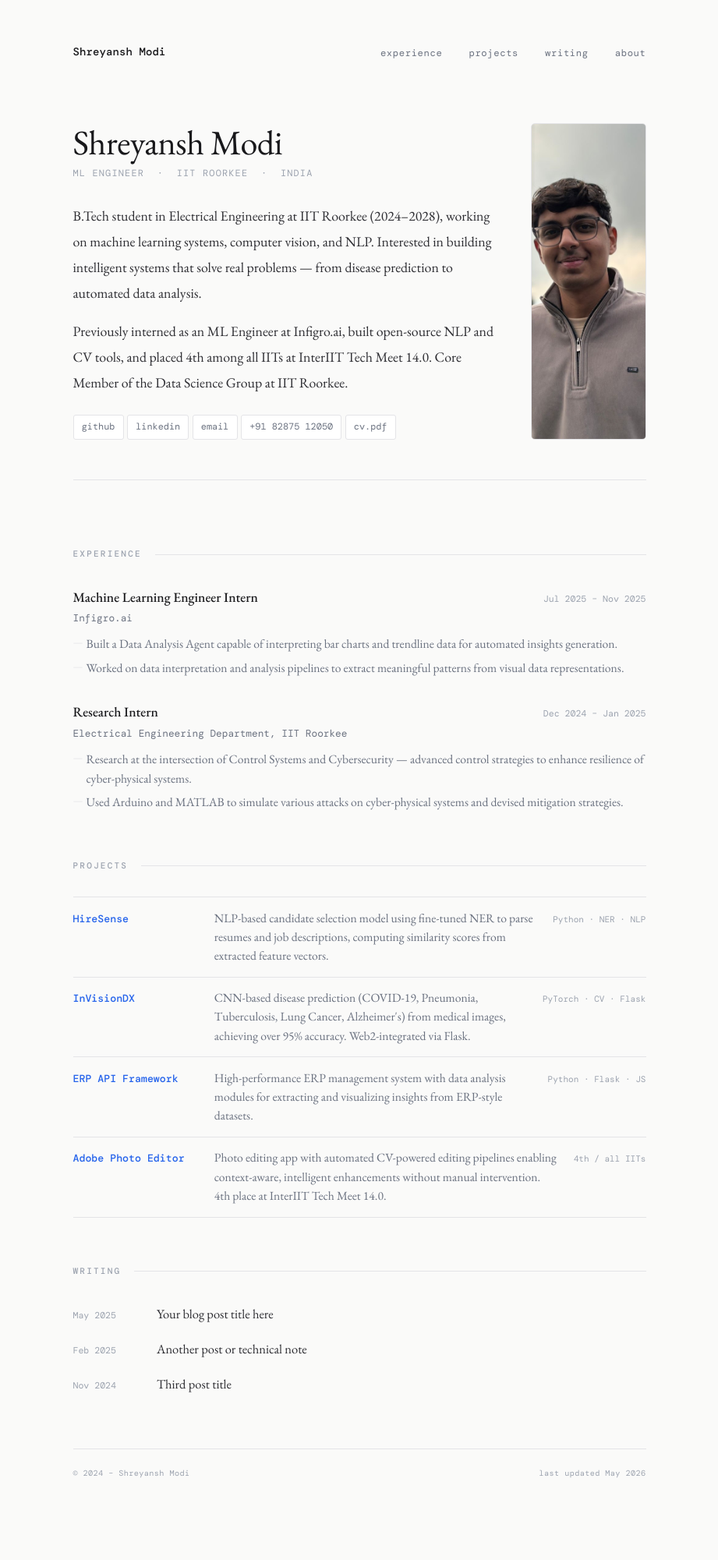
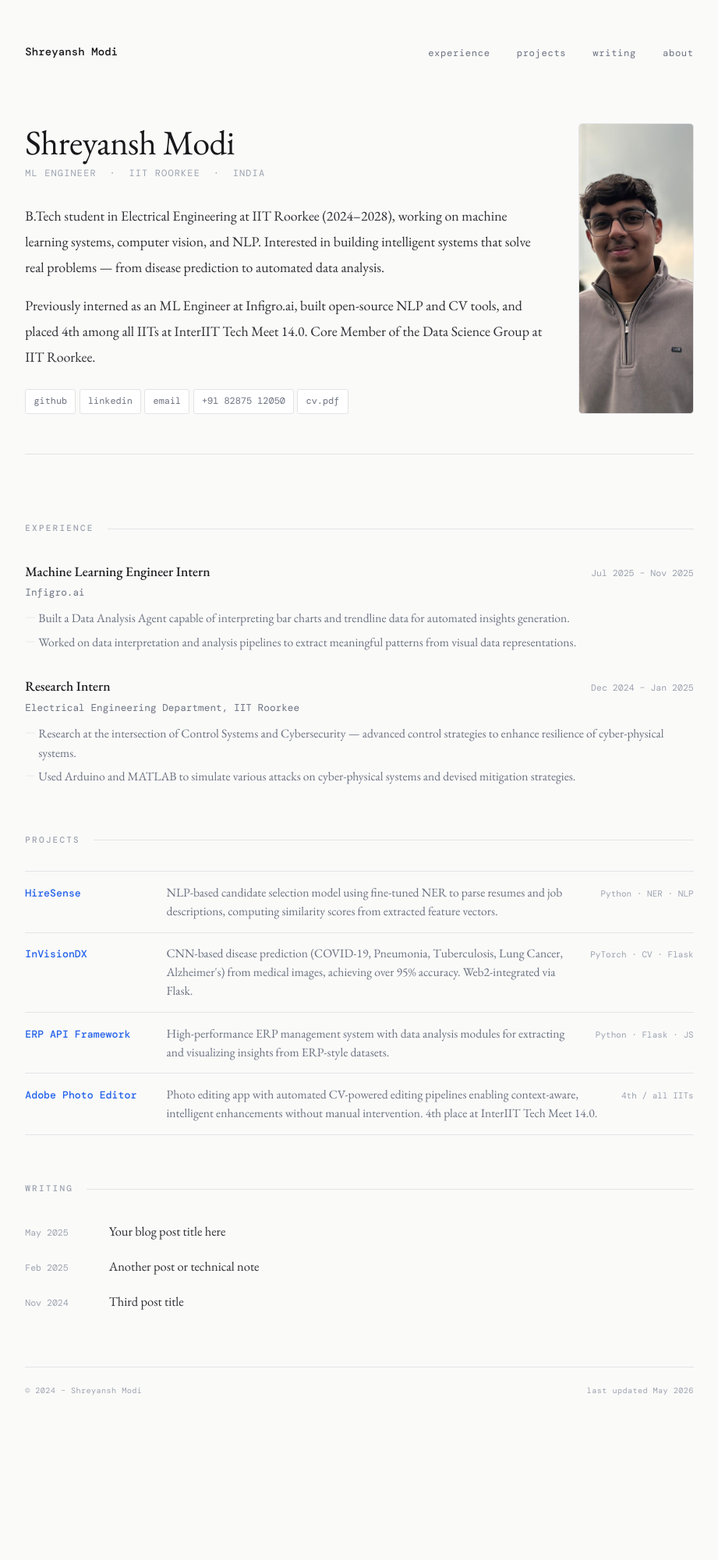
Before and after one commit to shrrynsh/shrrynsh.github.io, a Jekyll site: the page index.html, which Jekyll copies as it is, in a window 1280 px wide. Shown: the whole page at 78% size, without its empty margins (179-1100 px from the left). Built offline with Jekyll 4.4.1, drawn with Linux system fonts in a browser that asks for light colours; some web fonts are replaced; after the commit the page ends 1895 px from its top, so only the background shows below that.

Commit message:
improved spacing

```diff
--- a/index.html
+++ b/index.html
@@ -32,9 +32,9 @@
       font-family: var(--serif);
       font-size: 1rem;
       line-height: 1.8;
-      max-width: 820px;
+      max-width: 900px;
       margin: 0 auto;
-      padding: 3rem 2.5rem 6rem;
+      padding: 3rem 1.25rem 6rem;
     }
 
     a { color: var(--accent); text-decoration: none; }
```
